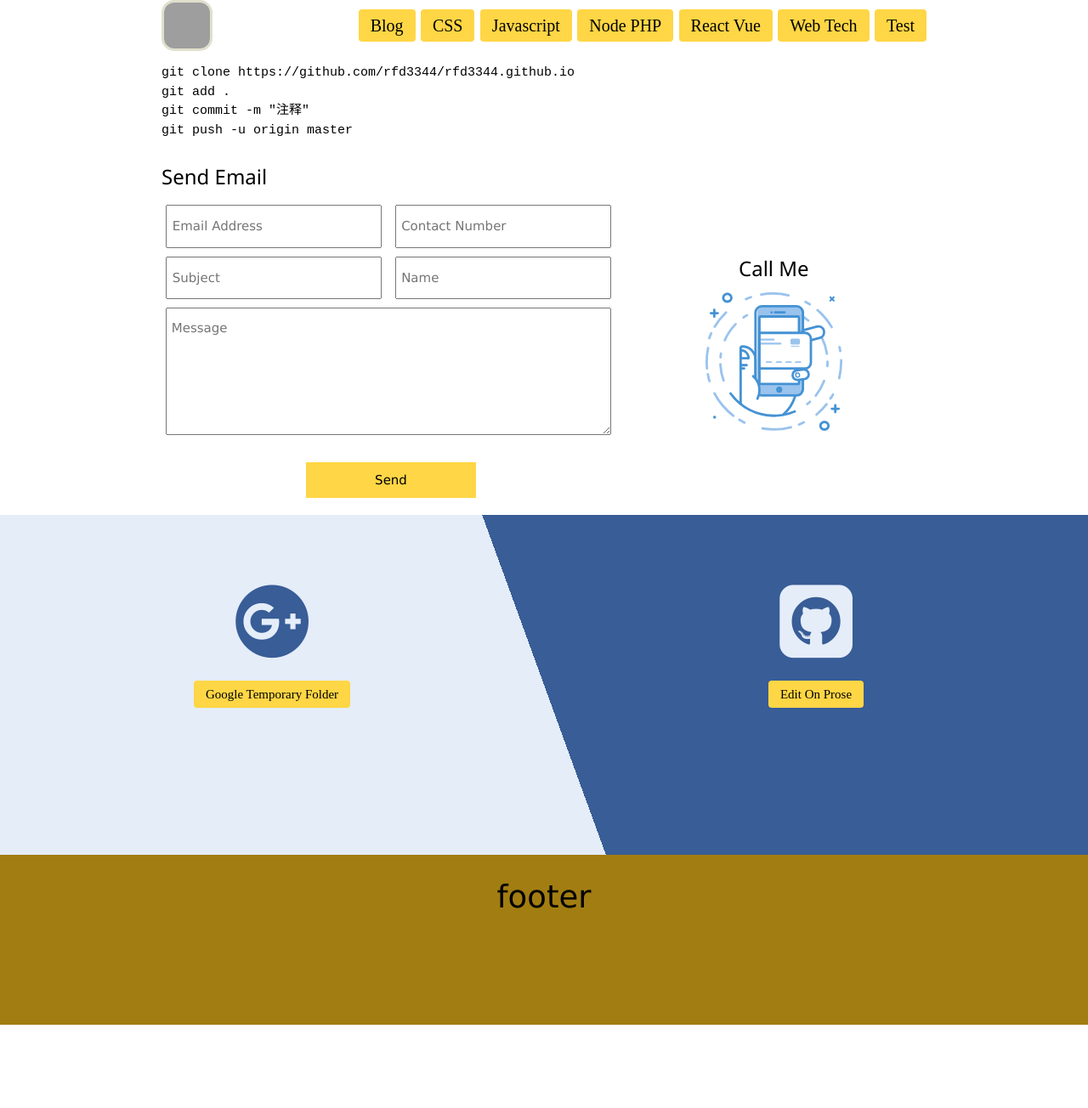
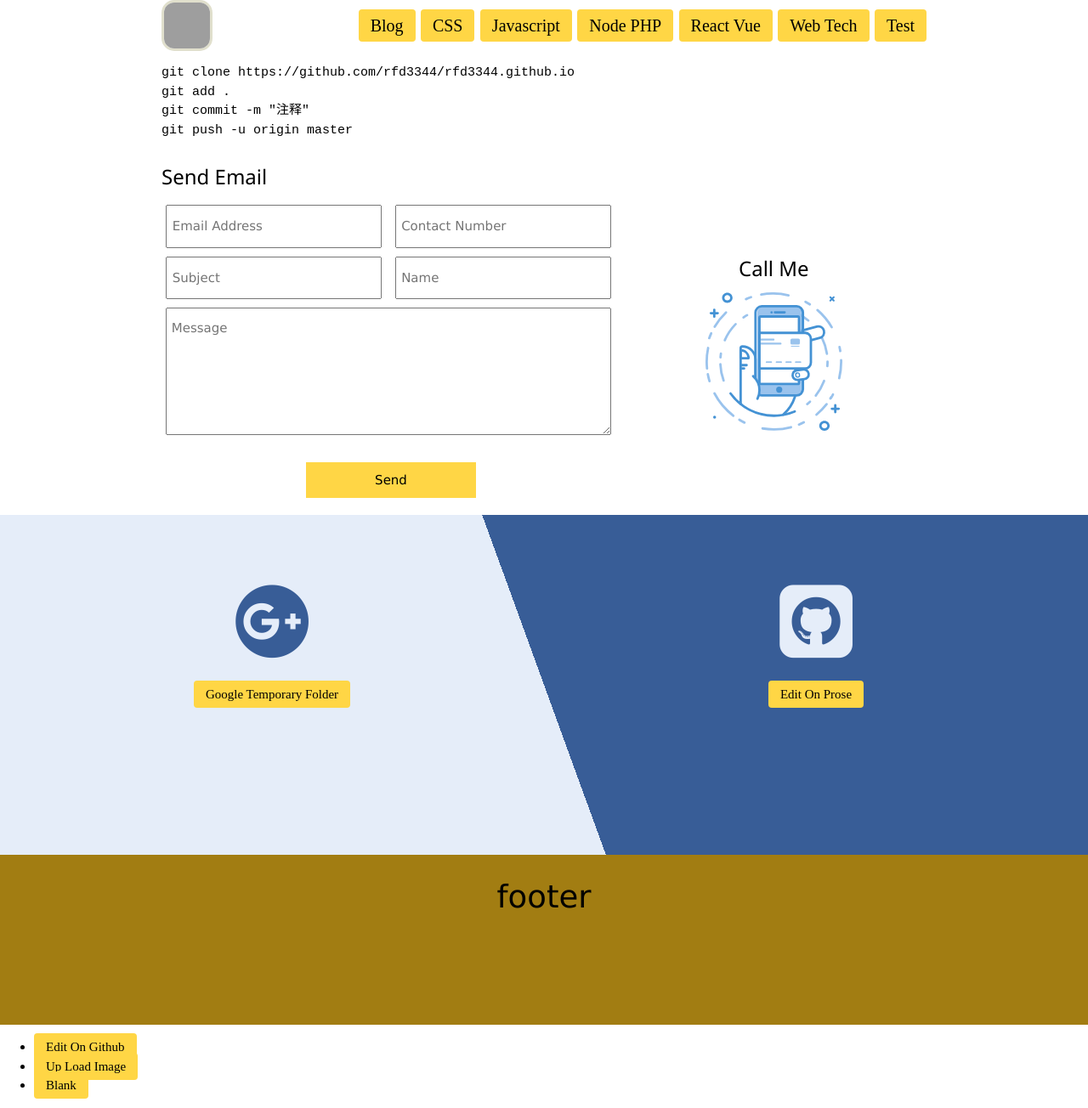
Before and after one commit to rfd3344a/rfd3344.github.io, a Jekyll site: the page built from index.html, in a window 1280 px wide. Shown: the whole page at 85% size. Built offline with Jekyll 4.4.1, drawn with Linux system fonts in a browser that asks for light colours; some web fonts are replaced; before the commit the page ends 1206 px from its top, so only the background shows below that; grey boxes are pictures that could not be loaded.

Commit message:
Update page.html

```diff
--- a/_layouts/page.html
+++ b/_layouts/page.html
@@ -12,4 +12,14 @@ published: true
 
 
 
-<footer class="footer"> </footer>
+<footer class="footer">
+	<div id="Footer_left">
+   		<ul>
+          	<li><a href="https://github.com/rfd3344/rfd3344.github.io" target="_blank"> Edit On Github</a> </li>
+          	<li><a href="https://github.com/rfd3344/rfd3344.github.io/tree/master/images" target="_blank"> Up Load Image</a> </li>
+          	<li><a href="#" > Blank</a> </li>
+       	</ul>
+  	</div>
+
+
+</footer>
```
